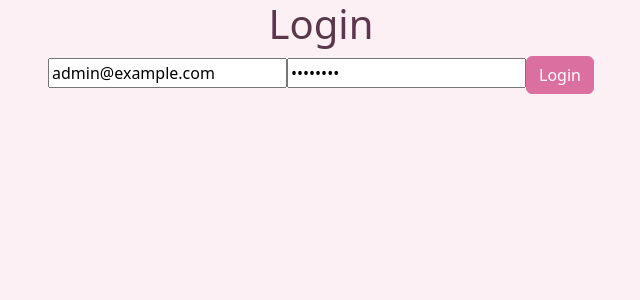
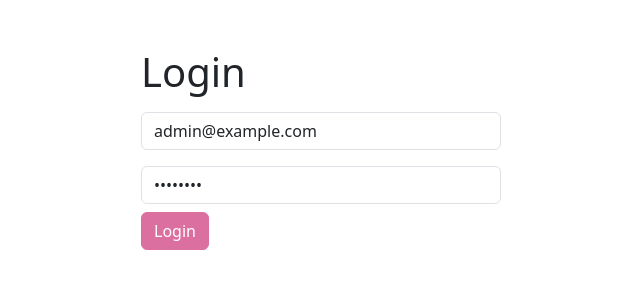
Before and after one commit to LanaYoussef/orders-dashboard, a React (Vite) app in the folder frontend/: page / in a window 1280 px wide. Shown: the top 300 px of the page, without its empty margins (319-959 px from the left). Built offline with nearby package versions, Linux system fonts and the light colour scheme.

Commit message:
applied style

```diff
--- a/frontend/index.html
+++ b/frontend/index.html
@@ -8,7 +8,6 @@
       href="https://cdn.jsdelivr.net/npm/bootstrap@5.3.3/dist/css/bootstrap.min.css"
       rel="stylesheet"
     />
-    <link rel="stylesheet" href="style.css" />
   </head>
   <body>
     <div id="root"></div>
--- a/frontend/public/style.css
+++ b/frontend/public/style.css
@@ -1,8 +1,5 @@
 body {
-  margin: 0;
-  background-color: rgb(252, 240, 245);
   text-align: center;
-  color: rgb(90, 55, 75);
 }
 
 header {
@@ -25,17 +22,22 @@ h3 {
 }
 
 .addform {
-  padding: 24px;
-  max-width: 250px;
-  background-color: rgb(245, 210, 225);
-  color: rgb(90, 55, 75);
+  max-width: 360px;
+  text-align: left;
 }
-
+.addform .form-control {
+  display: block;
+  width: 100%;
+  margin: 0;
+}
 .formrow {
   padding: 8px 0;
 }
 
-.form-control,
+.form-control {
+  display: inline-block;
+  width: auto;
+}
 .form-select {
   display: inline-block;
   width: auto;
--- a/frontend/src/App.tsx
+++ b/frontend/src/App.tsx
@@ -22,32 +22,47 @@ export default function App() {
   if (!me) {
     return (
       <form
+        className="addform mx-auto mt-5"
         onSubmit={(e) => {
           e.preventDefault();
           void handleLogin();
         }}
       >
         <h1>Login</h1>
-        <input value={email} onChange={(e) => setEmail(e.target.value)} />
-        <input
-          type="password"
-          value={password}
-          onChange={(e) => setPassword(e.target.value)}
-        />
+        <div className="formrow">
+          <input
+            className="form-control"
+            value={email}
+            onChange={(e) => setEmail(e.target.value)}
+          />
+        </div>
+        <div className="formrow">
+          <input
+            className="form-control"
+            type="password"
+            value={password}
+            onChange={(e) => setPassword(e.target.value)}
+          />
+        </div>
+
         <button className="btn btn-primary" type="submit">
           Login
         </button>
-        {error && <p>{error}</p>}
+
+        {error && <p className="errormsg">{error}</p>}
       </form>
     );
   }
 
   return (
     <div>
+      <header>
+        <h1>User Management</h1>
+      </header>
       <p>
         Hello {me.firstName} {me.lastName}
       </p>
-      <table>
+      <table className="table">
         <thead>
           <tr>
             <th>Name</th>
--- a/frontend/src/main.tsx
+++ b/frontend/src/main.tsx
@@ -1,7 +1,7 @@
 import { StrictMode } from "react";
 import { createRoot } from "react-dom/client";
 import App from "./App";
-
+import "../public/style.css";
 createRoot(document.getElementById("root") as HTMLElement).render(
   <StrictMode>
     <App />
```
